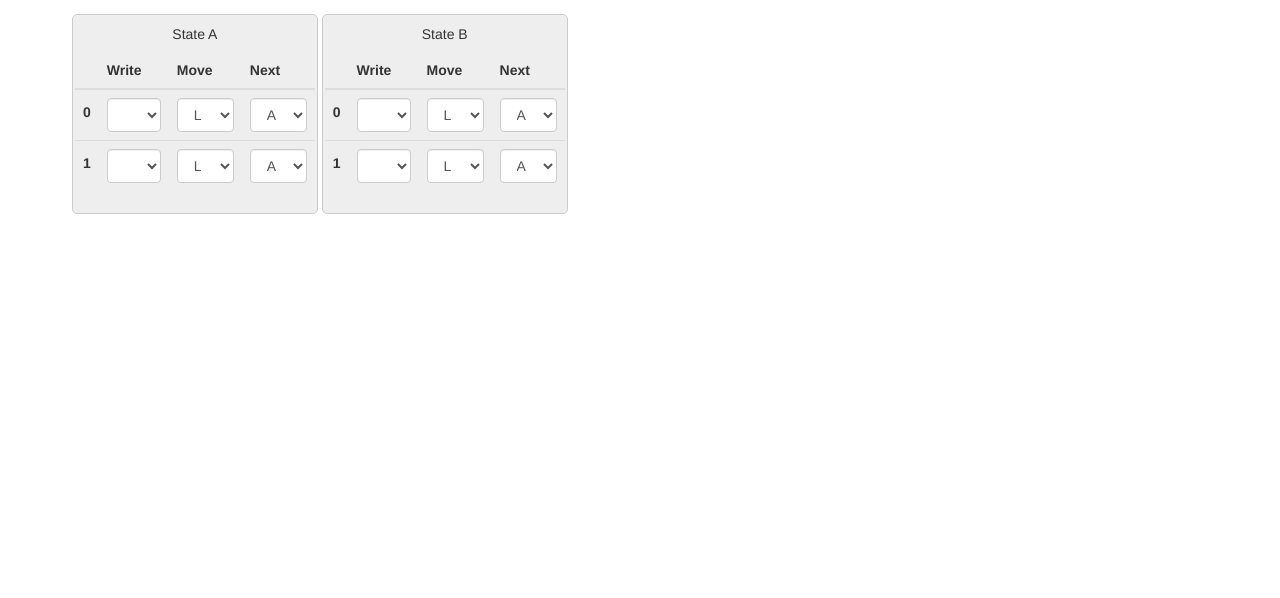
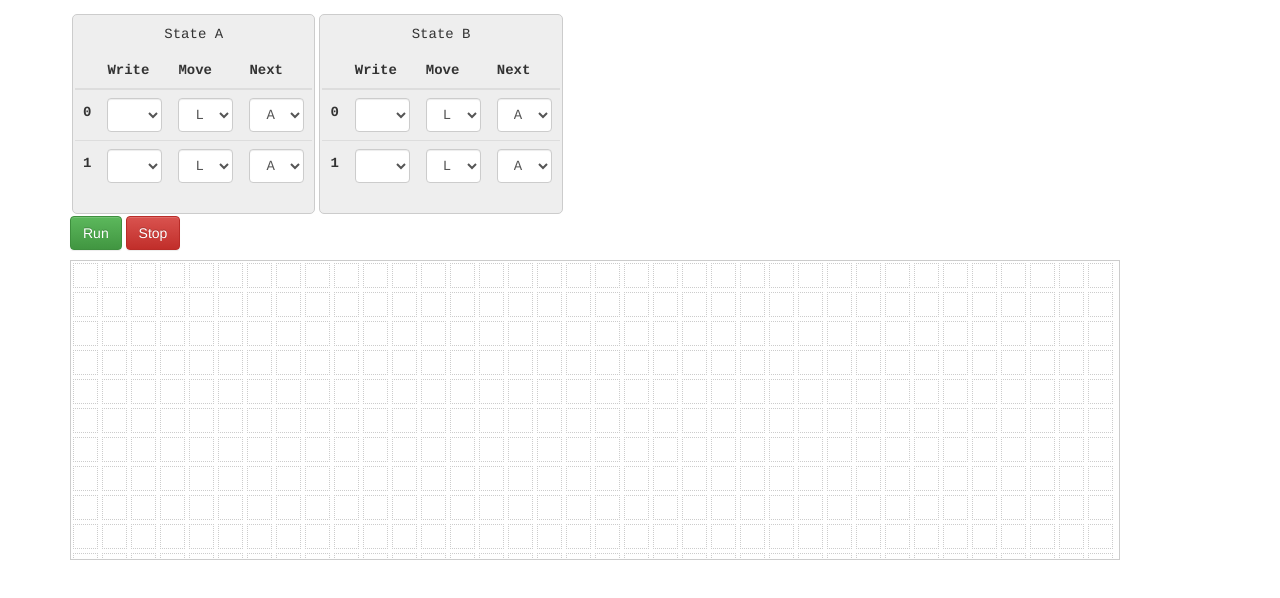
Before and after one commit to sblackstone/js-busy-beaver, a plain HTML site: page index.html in a window 1280 px wide. Shown: the part 112-710 px from the top of the page. Drawn offline with nearby package versions, Linux system fonts and the light colour scheme.

Commit message:
Some more support for UI/controls

```diff
--- a/beaver.css
+++ b/beaver.css
@@ -9,6 +9,7 @@ body {
 }
 
 .state {
+  font-family: Courier;
   background: #eee;
   padding: 2px;
   margin: 2px;
@@ -26,3 +27,25 @@ body {
 .states {
   padding-top: 15px;
 }
+
+.tape-cell-container {
+	width: 1050px;
+	height: 300px;
+	overflow: scroll;
+  margin: 10px 0;
+  border: 1px solid #ccc;
+  padding 2px;
+}
+
+.its-a-one {
+	background: #000;
+}
+
+.tape-cell {
+	height: 25px;
+  width: 25px;
+  margin: 2px;
+
+  float: left;
+  border: 1px dotted #ccc;
+}
--- a/beaver.js
+++ b/beaver.js
@@ -52,8 +52,36 @@ Tape.prototype.move_right = function() {
 window.t = new TapeNode();
 
 
-angular.module('beaver-app', [])
-  .controller('BeaverController', function() {
+var app = angular.module('beaver-app', []);
+
+//
+// I don't understand why this isnt somehow a built-in feature..
+// Thanks, http://stackoverflow.com/questions/11873570/angularjs-for-loop-with-numbers-ranges
+//
+app.filter('makeRange', function() {
+     return function(input) {
+         var lowBound, highBound;
+         switch (input.length) {
+         case 1:
+             lowBound = 0;
+             highBound = parseInt(input[0]) - 1;
+             break;
+         case 2:
+             lowBound = parseInt(input[0]);
+             highBound = parseInt(input[1]);
+             break;
+         default:
+             return input;
+         }
+         var result = [];
+         for (var i = lowBound; i <= highBound; i++)
+             result.push(i);
+         return result;
+     };
+ });
+
+
+app.controller('BeaverController', function() {
     var beaver = this;
     beaver.state_count = 2;
     beaver.tape = null;
@@ -69,12 +97,17 @@ angular.module('beaver-app', [])
       'H': 'H',
 
    };
+
     beaver.run = function() {
       beaver.current_state = beaver.states[0];
       beaver.step_count = 0;
       beaver.tape          = new Tape();
       beaver.loop_timer = window.setTimeout(beaver.one_loop, 1);
     }
+
+   beaver.stop = function() {
+     window.clearTimeout(beaver.loop_timer);
+   }
 
     beaver.one_loop = function() {
         beaver.step_count++;
--- a/index.html
+++ b/index.html
@@ -82,6 +82,16 @@
           </table>
         </div>
       </div>
+
+	   <div ng-click="beaver.run()"  class='btn btn-success'>Run</div>
+	   <div ng-click="beaver.stop()" class='btn btn-danger'>Stop</div>
+
+     <div class="tape-cell-container clearfix">
+	     <div class="tape-cell" ng-repeat="n in [0,512] | makeRange">
+	     </div>
+	   </div>
+
+
     </div>
   </body>
 </html>
```
